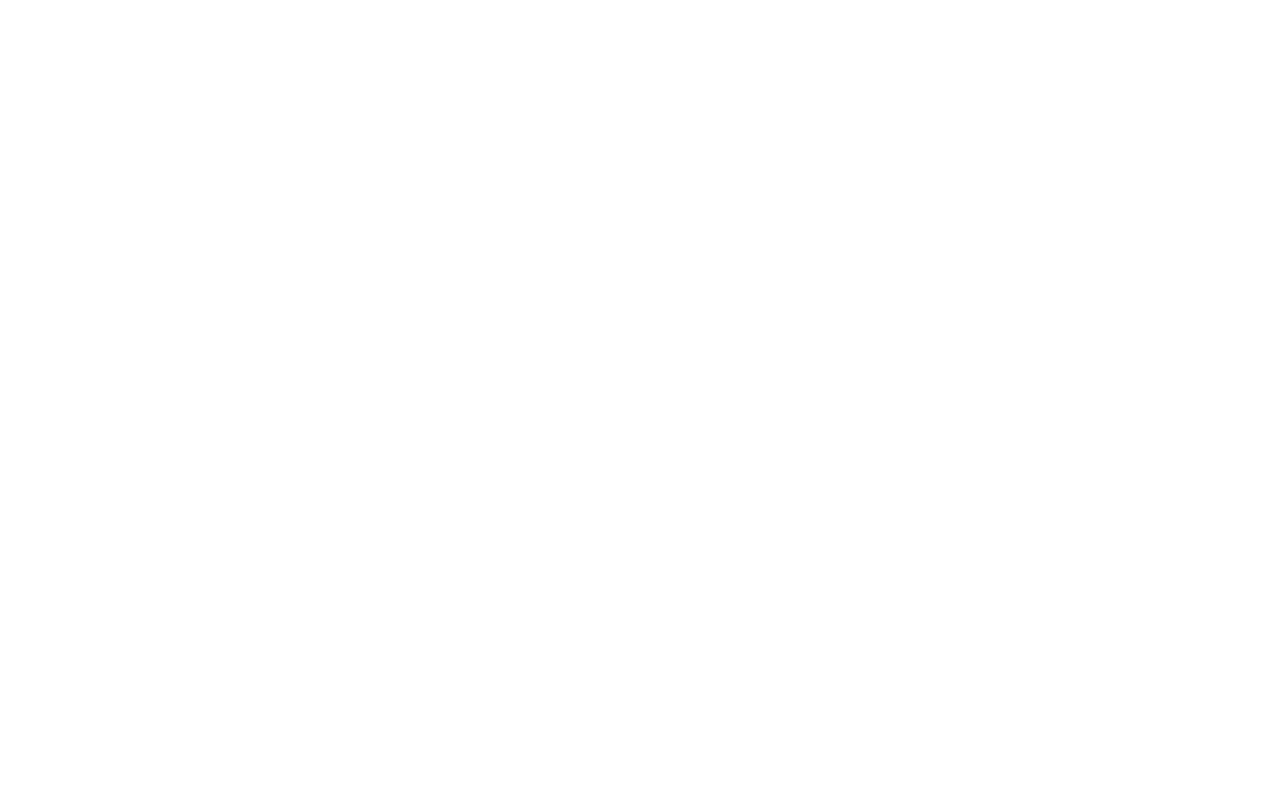
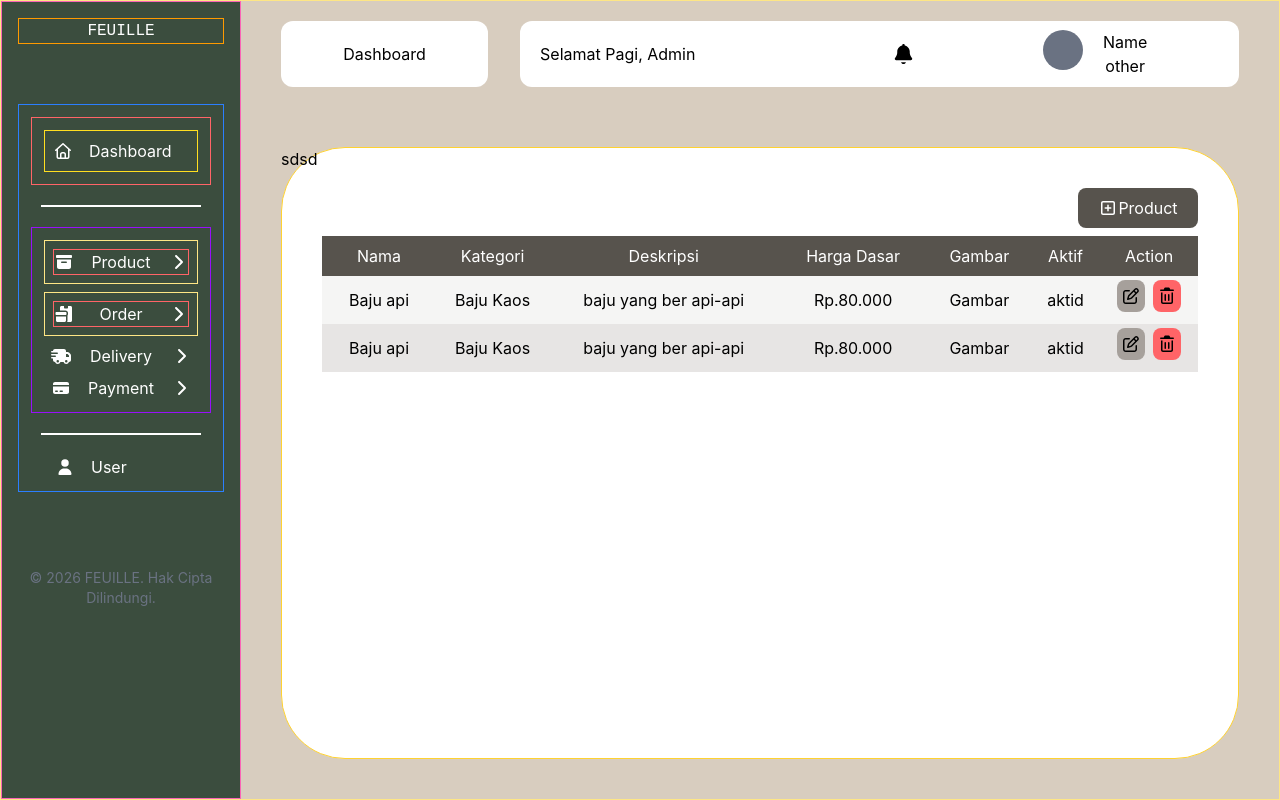
Before and after one commit to alimrahmat-dev/feuille-ecommerce-admin, a React (Vite) app: page /product in a window 1280 px wide. Before the commit this address had no page. Built offline with nearby package versions, Linux system fonts and the light colour scheme; a web font is replaced by a local one.

Commit message:
gas terus

```diff
--- a/src/App.css
+++ b/src/App.css
@@ -5,3 +5,12 @@
 @theme {
    --font-intel-mono: "Intel One Mono", monospace;
 }
+
+@layer components{
+   .content{
+      @apply min-w-full h-auto bg-white rounded-[64px] p-10  border border-amber-300
+   }
+   .index-table{
+      @apply rounded-lg  overflow-y-hidden overflow-x-hidden
+   }
+}
--- /dev/null
+++ b/src/components/Modal.jsx
@@ -0,0 +1,10 @@
+export default function  Modal(){
+
+        return(
+            <div className="relative bg-black  w-full h-full">
+                    <div className="absolute w-1/2 h-auto">
+sdsd
+                    </div>
+            </div>
+        )
+}
--- /dev/null
+++ b/src/features/products/IndexProduct.jsx
@@ -0,0 +1,78 @@
+import { FontAwesomeIcon } from "@fortawesome/react-fontawesome";
+import { faPenToSquare, faTrashCan, faSquarePlus } from "@fortawesome/free-regular-svg-icons";
+
+import Main from "../../layouts/Main";
+import Modal from "../../components/Modal";
+
+export default function IndexProduct() {
+
+    return (
+        <>
+            <Main>
+                <Modal/>
+
+
+                <div className="content">
+                    <div className="indeex-table flex flex-col gap-2">
+                        <div className="flex justify-end">
+                        <button className="p-2 bg-stone-600 rounded-lg w-30 text-white"><FontAwesomeIcon icon={faSquarePlus}></FontAwesomeIcon>Product</button>
+
+                        </div>
+                        <table className=" w-full">
+                            <thead className="bg-stone-600 text-white ">
+
+
+                                <tr className="">
+                                    <td className="w-auto    p-2  text-center ">Nama</td>
+                                    <td className="w-auto    p-2 text-center ">Kategori</td>
+                                    <td className="w-auto   p-2 text-center ">Deskripsi</td>
+                                    <td className="w-auto   p-2 text-center ">Harga Dasar</td>
+                                    <td className="w-auto   p-2 text-center ">Gambar</td>
+                                    <td className="w-auto  border-{}  p-2 text-center ">Aktif</td>
+                                    <td className="w-auto  border-{}  p-2 text-center ">Action</td>
+
+
+
+                                </tr>
+
+                            </thead>
+                            <tbody>
+
+                                <tr className=" bg-stone-100">
+                                    <td className=" text-center w-auto p-3">Baju api</td>
+                                    <td className=" text-center  w-auto p-1">Baju Kaos</td>
+                                    <td className=" text-center   w-auto p-1">baju yang ber api-api</td>
+                                    <td className=" text-center  w-auto p-1">Rp.80.000</td>
+                                    <td className=" text-center w-auto p-1">Gambar</td>
+                                    <td className=" text-center w-auto p-1">aktid</td>
+                                    <td className="  w-auto p-1 flex justify-center items-center gap-2">
+                                        <button className="p-1 bg-stone-400 rounded-lg hover:scale-110 hover:bg-stone-200"><FontAwesomeIcon icon={faPenToSquare}></FontAwesomeIcon></button>
+                                        <button className="p-1 bg-red-400 rounded-lg  hover:scale-110 hover:bg-red-300"><FontAwesomeIcon icon={faTrashCan}></FontAwesomeIcon></button>
+                                    </td>
+                                </tr>
+                                <tr className=" bg-stone-200">
+                                    <td className=" text-center w-auto p-3">Baju api</td>
+                                    <td className=" text-center  w-auto p-1">Baju Kaos</td>
+                                    <td className=" text-center   w-auto p-1">baju yang ber api-api</td>
+                                    <td className=" text-center  w-auto p-1">Rp.80.000</td>
+                                    <td className=" text-center w-auto p-1">Gambar</td>
+                                    <td className=" text-center w-auto p-1">aktid</td>
+                                    <td className="  w-auto p-1 flex justify-center items-center gap-2">
+                                        <button className="p-1 bg-stone-400 rounded-lg hover:scale-110 hover:bg-stone-200"><FontAwesomeIcon icon={faPenToSquare}></FontAwesomeIcon></button>
+                                        <button className="p-1 bg-red-400 rounded-lg  hover:scale-110 hover:bg-red-300"><FontAwesomeIcon icon={faTrashCan}></FontAwesomeIcon></button>
+                                    </td>
+                                </tr>
+
+
+
+
+
+
+                            </tbody>
+                        </table>
+                    </div>
+                </div>
+            </Main>
+        </>
+    )
+}
--- a/src/features/users/IndexUser.jsx
+++ b/src/features/users/IndexUser.jsx
@@ -17,7 +17,7 @@
   return (
     <>
       <Main>
-        <div className="min-w-full h-auto bg-white rounded-[64px] p-10  border border-amber-300">
+        <div className="content">
           <div className="rounded-lg  overflow-y-hidden overflow-x-hidden">
             <table className=" w-full">
               <thead className="bg-gray-100 ">
--- a/src/routes/AppRoutes.jsx
+++ b/src/routes/AppRoutes.jsx
@@ -3,6 +3,7 @@
 import ProtectedRoute from "../routes/ProtectedRoute";
 import Dashboard from "../features/Dashboard/Dashboard";
 import IndexUser from "../features/users/IndexUser";
+import IndexProduct from "../features/products/IndexProduct";
 export default function AppRoutes() {
   const token = localStorage.getItem("token");
   return (
@@ -14,6 +15,7 @@
         </Route> */}
         <Route path="/dashboard" element={<Dashboard />} />
         <Route path="/user" element={<IndexUser />} />
+        <Route path="/product" element={<IndexProduct />} />
       </Routes>
     </BrowserRouter>
   );
```
